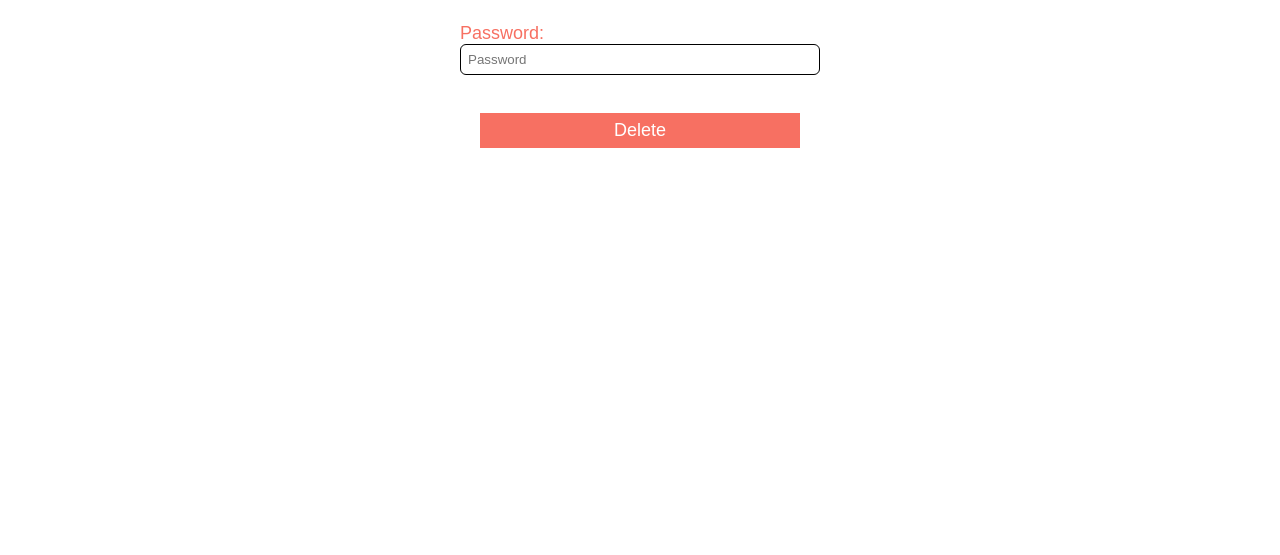
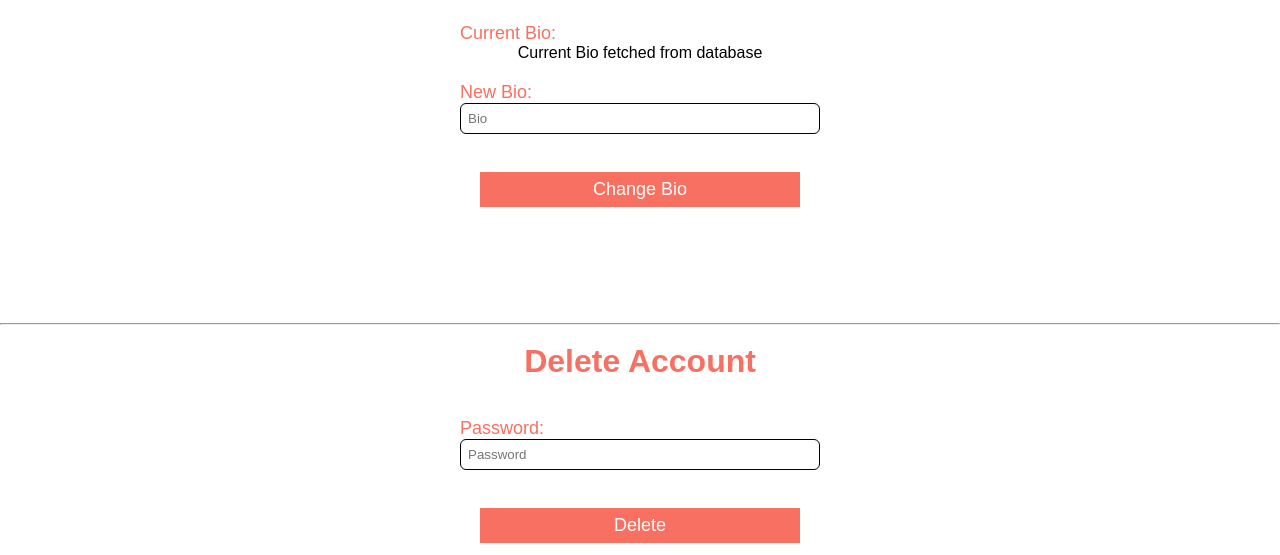
Before and after one commit to AebonYep/fit-connect, an Electron app: page frontend/views/settings.html in a window 1280 px wide. Shown: the part 545-1100 px from the top of the page. Before the commit the page ends 868 px from the top, so only its background shows below. Drawn offline with Linux system fonts and the light colour scheme.

Commit message:
settings page bio

```diff
--- a/frontend/styles/darkStyles.css
+++ b/frontend/styles/darkStyles.css
@@ -204,3 +204,7 @@ margin-left: auto;
 margin-right: auto;
 width: 25%;
 }
+
+p {
+    color: white;
+}
--- a/frontend/styles/lightStyles.css
+++ b/frontend/styles/lightStyles.css
@@ -204,3 +204,7 @@ h1{
     margin-right: auto;
     width: 25%;
   }
+
+p {
+    color: black;
+}
--- a/frontend/views/settings.html
+++ b/frontend/views/settings.html
@@ -60,8 +60,19 @@
 	    <br> <button id="change-name-btn">Change Username</button>
 	</form>
 
+	<br> <hr> <br>
 
-	<br> <hr> <br>
+	<h1 >Change Bio</h1> <br>
+
+	<form >
+		<label for="bio-current">Current Bio:</label>
+		<p>Current Bio fetched from database</p>
+	    <label for="bio-input">New Bio:</label>
+	    <input type="text" id="change-bio-input" placeholder="Bio" required><br>
+	    <br> <button id="change-bio-btn">Change Bio</button>
+	</form>
+
+	<hr> <br>
 
 	<h1 >Delete Account</h1> <br>
 
```
